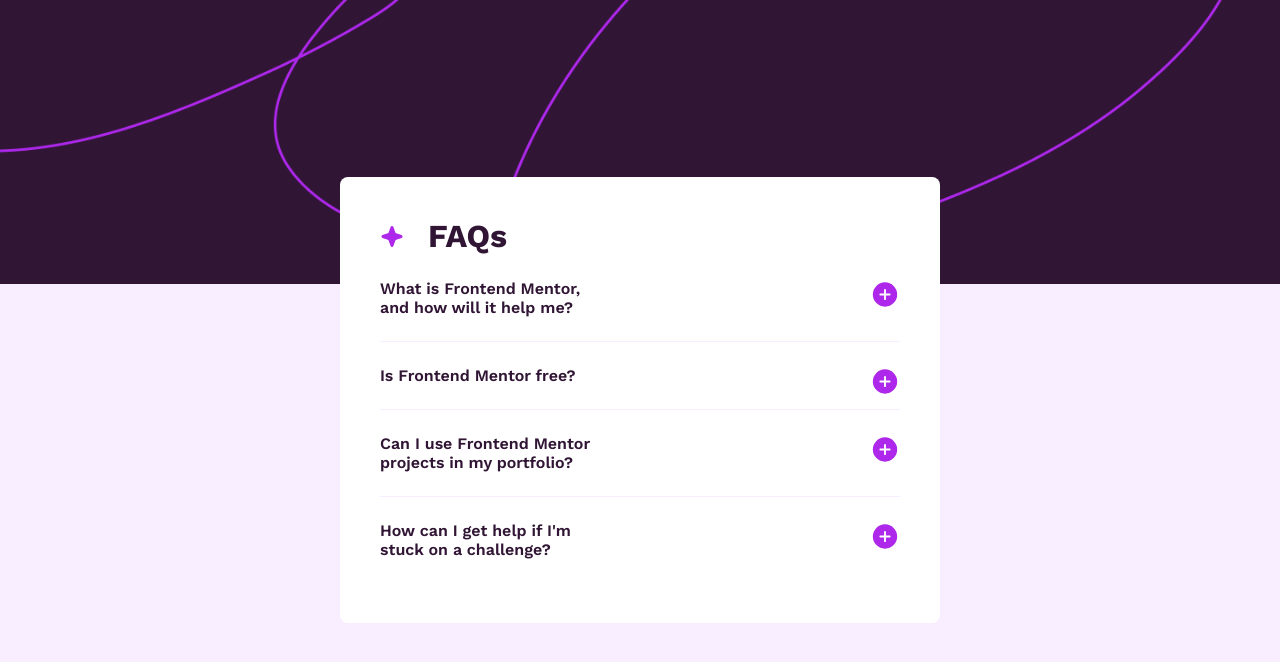
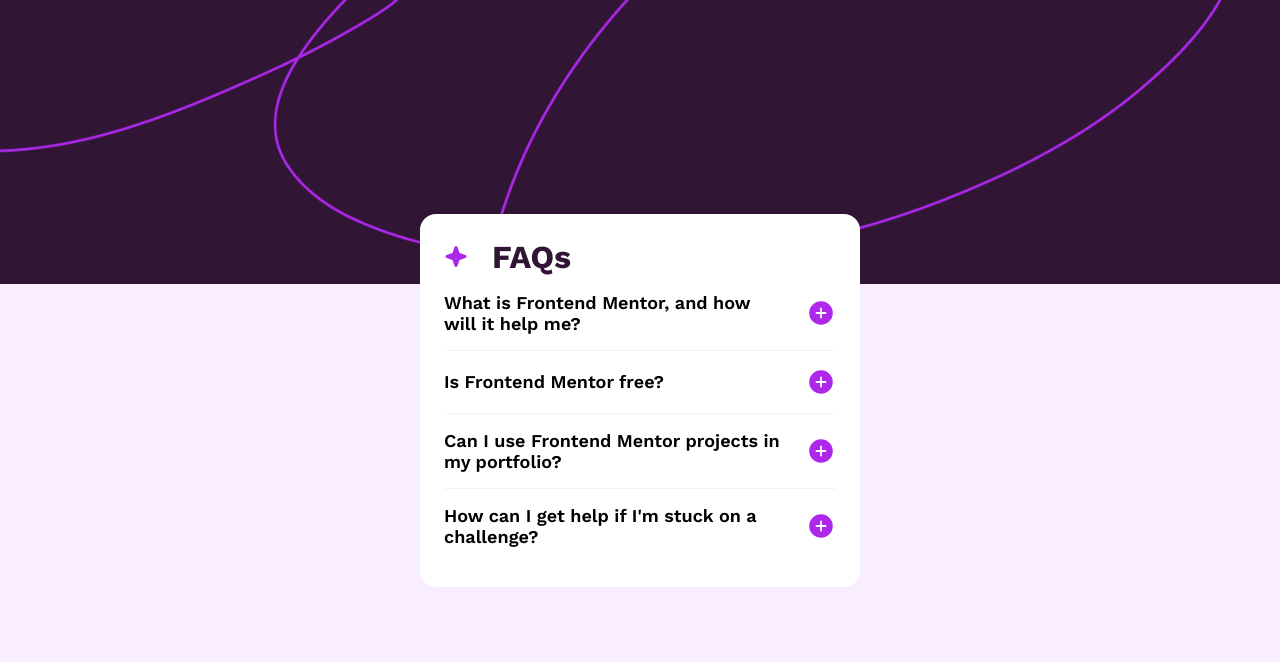
Before and after one commit to Mariana-VV/faq-accordion, a React (Vite) app: page / in a window 1280 px wide. Shown: the top 662 px of the page. Built offline with nearby package versions, Linux system fonts and the light colour scheme.

Commit message:
fix: reimplement accordion

```diff
--- a/src/components/Accordion/Accordion.scss
+++ b/src/components/Accordion/Accordion.scss
@@ -1,15 +1,10 @@
-@use "../../styles/global.scss" as *;
-@use "../../styles/utils/variables.scss" as *;
-@use "../../styles/utils/mixins.scss" as *;
-@use "../../styles/utils/media.scss" as *;
+@use "../../styles/utils/index.scss" as *;
 
 .accordion {
-  border-radius: 8px;
-  background: $white;
-  width: 100%;
-  min-width: 327px;
+  list-style-type: none;
   padding: 24px;
-  min-height: fit-content;
+  background-color: $white;
+  border-radius: 16px;
 
   &__header {
     @include flex-center;
@@ -22,20 +17,61 @@
     font-weight: bold;
     font-size: 32px;
   }
-}
 
-@include onTablet {
-  .accordion {
+  &__item {
+    border-bottom: 1px solid $purple-100;
+    padding: 16px 0;
+
+    &:last-child {
+      border-bottom: none;
+    }
+  }
+
+  &__item-header {
+    display: grid;
+    grid-template-columns: auto 30px;
+    gap: 24px;
+    align-items: center;
+    justify-content: space-between;
+
     width: 100%;
-    max-width: 600px;
-    padding: 40px;
+
+    cursor: pointer;
+    background: none;
+
+    &--open {
+      margin-bottom: 24px;
+    }
+  }
+
+  &__item-header-title {
+    font-weight: 600;
+    font-size: 16px;
+    text-align: left;
+
+    @include onTablet {
+      font-size: 18px;
+      line-height: 21px;
+    }
+  }
+
+  &__collapse {
+    height: 0;
+    overflow: hidden;
+    transition: height 0.3s;
+
+    &--open {
+      height: auto;
+    }
+  }
+
+  &__body-content {
+    font-size: 14px;
+    line-height: 150%;
+
+    @include onTablet {
+      font-size: 16px;
+      line-height: 24px;
+    }
   }
 }
-
-@include onDesktop {
-  .accordion {
-    min-width: 600px;
-    max-width: 900px;
-    padding: 40px;
-  }
-}
--- a/src/components/Accordion/Accordion.tsx
+++ b/src/components/Accordion/Accordion.tsx
@@ -1,71 +1,42 @@
 import "./Accordion.scss";
 
 import Star from "../../assets/images/star.svg?react";
-import { AccordionItem } from "../AccordionItem/AccordionItem";
-import { useState, type FC } from "react";
-import type { Accordion } from "../../types/Accordion";
+import { AccordionList } from "./AccordionList";
 
-const accordion = [
+const ACCORDION_ITEMS = [
   {
+    id: 1,
     title: "What is Frontend Mentor, and how will it help me?",
     text: "Frontend Mentor offers realistic coding challenges to help developers improve their frontend coding skills with projects in HTML, CSS, and JavaScript. It’s suitable for all levels and ideal for portfolio building.",
   },
   {
+    id: 2,
     title: "Is Frontend Mentor free?",
     text: "The majority of our challenges are free, yes. We do have some that are premium and require a Pro subscription to access. It will say on each challenge whether they are free or premium, so it's easy to tell the difference.",
   },
   {
+    id: 3,
     title: "Can I use Frontend Mentor projects in my portfolio?",
     text: "Definitely! Please do feel free to use whatever you build in your portfolio. Helping developers add professional-looking projects to their portfolio was one of the reasons we created this platform!",
   },
   {
+    id: 4,
     title: "How can I get help if I'm stuck on a challenge?",
     text: "The best (and quickest) way to get help on a challenge is in our Discord server. There are thousands of other developers in there, so it's a great place to ask questions. We even have a dedicated 'help' channel! If you haven't joined yet, you can get an invite to our Discord server here.",
   },
 ];
 
 export const Accordions = () => {
-  const [currentItem, setCurrentItem] = useState<Accordion>({
-    title: "",
-    text: "",
-  });
-
   return (
+    <div className="container">
       <section className="accordion">
         <header className="accordion__header">
           <Star />
           <h1 className="accordion__title">FAQs</h1>
         </header>
-      <AccordionList
-        items={accordion}
-        currentItem={currentItem}
-        onCurrentItemClick={setCurrentItem}
-      />
+
+        <AccordionList items={ACCORDION_ITEMS} />
       </section>
+    </div>
   );
 };
-
-type Props = {
-  items: Accordion[];
-  currentItem: Accordion;
-  onCurrentItemClick: (item: Accordion) => void;
-};
-
-export const AccordionList: FC<Props> = ({
-  items,
-  currentItem,
-  onCurrentItemClick,
-}) => {
-  return (
-    <ul className="list">
-      {items.map((item) => (
-        <AccordionItem
-          item={item}
-          currentItem={currentItem}
-          onCurrentItemClick={onCurrentItemClick}
-          key={item.text}
-        />
-      ))}
-    </ul>
-  );
-};
--- /dev/null
+++ b/src/components/Accordion/AccordionItem.tsx
@@ -0,0 +1,48 @@
+import { useRef, type FC } from "react";
+import Plus from "../../assets/images/plus.svg?react";
+import Minus from "../../assets/images/minus.svg?react";
+import type { TAccordionItem } from "../../types/Accordion";
+
+type Props = {
+  item: TAccordionItem;
+  currentId: number | null;
+  handler: (id: number) => void;
+};
+
+export const AccordionItem: FC<Props> = ({ item, currentId, handler }) => {
+  const ref = useRef<HTMLDivElement | null>(null);
+
+  return (
+    <li className="accordion__item">
+      <button
+        type="button"
+        className={`accordion__item-header ${
+          currentId === item.id ? "accordion__item-header--open" : ""
+        }`}
+        onClick={() => handler(item.id)}
+      >
+        <h3 className="accordion__item-header-title">{item.title}</h3>
+        {currentId === item.id ? (
+          <Minus width={30} height={30} />
+        ) : (
+          <Plus width={30} height={30} />
+        )}
+      </button>
+
+      <div
+        className={`accordion__collapse ${
+          currentId === item.id ? "accordion__collapse--open" : ""
+        }`}
+        style={
+          currentId === item.id
+            ? { height: ref.current?.scrollHeight || 0 }
+            : { height: 0 }
+        }
+      >
+        <div className="accordion__body" ref={ref}>
+          <p className={`accordion__body-content`}>{item.text}</p>
+        </div>
+      </div>
+    </li>
+  );
+};
--- /dev/null
+++ b/src/components/Accordion/AccordionList.tsx
@@ -0,0 +1,28 @@
+import { useState, type FC } from "react";
+import type { TAccordionItem } from "../../types/Accordion";
+import { AccordionItem } from "./AccordionItem";
+
+type Props = {
+  items: TAccordionItem[];
+};
+
+export const AccordionList: FC<Props> = ({ items }) => {
+  const [openId, setOpenId] = useState<number | null>(null);
+
+  return (
+    <ul className="list">
+      {items.map((item) => (
+        <AccordionItem
+          item={item}
+          key={item.id}
+          currentId={openId}
+          handler={
+            item.id === openId
+              ? () => setOpenId(null)
+              : () => setOpenId(item.id)
+          }
+        />
+      ))}
+    </ul>
+  );
+};
--- a/src/components/AccordionItem/AccordionItem.scss
+++ /dev/null
@@ -1,51 +0,0 @@
-@use "../../styles/utils/variables" as *;
-@use "../../styles/utils/mixins" as *;
-@use "../../styles/utils/media" as *;
-
-.item {
-  padding-block-start: 24px;
-  border-bottom: 1px solid $purple-100;
-
-  &__header {
-    @include flex-between;
-    align-items: start;
-  }
-  &__title {
-    color: $purple-950;
-    font-size: 16px;
-    font-weight: 600;
-    width: 100%;
-    max-width: 225px;
-    margin-block-end: 24px;
-    transition: 0.4s;
-
-    &:hover {
-      color: $violet;
-    }
-  }
-
-  &__content {
-    line-height: 24px;
-    width: 100%;
-    max-width: 279px;
-    color: $purple-600;
-  }
-}
-
-.item:last-child {
-  border-bottom: none;
-}
-
-@include onTablet {
-  .item {
-    &__content {
-    }
-  }
-}
-
-@include onDesktop {
-  .item {
-    &__content {
-    }
-  }
-}
--- a/src/components/AccordionItem/AccordionItem.tsx
+++ /dev/null
@@ -1,40 +0,0 @@
-import { type FC } from "react";
-import "./AccordionItem.scss";
-import Plus from "../../assets/images/plus.svg?react";
-import Minus from "../../assets/images/minus.svg?react";
-import type { Accordion } from "../../types/Accordion";
-
-type Props = {
-  item: Accordion;
-  currentItem: Accordion;
-  onCurrentItemClick: (item: Accordion) => void;
-};
-
-export const AccordionItem: FC<Props> = ({
-  item,
-  currentItem,
-  onCurrentItemClick,
-}) => {
-  const isOpen = item === currentItem;
-
-  function handleCurrentItemClick() {
-    onCurrentItemClick(
-      isOpen
-        ? {
-            title: "",
-            text: "",
-          }
-        : item
-    );
-  }
-
-  return (
-    <li className="item">
-      <div className="item__header" onClick={handleCurrentItemClick}>
-        <h3 className="item__title">{item.title}</h3>
-        {currentItem === item ? <Minus /> : <Plus />}
-      </div>
-      {isOpen && <p className="item__content">{item.text}</p>}
-    </li>
-  );
-};
--- a/src/styles/container/container.scss
+++ b/src/styles/container/container.scss
@@ -0,0 +1,14 @@
+@use "../utils/index.scss" as *;
+
+.container {
+  margin: 0 auto;
+  padding: 0 24px;
+
+  @include onTablet {
+    padding: 0 84px;
+  }
+
+  @include onDesktop {
+    padding: 0 420px;
+  }
+}
--- a/src/styles/global.scss
+++ b/src/styles/global.scss
@@ -1 +1,6 @@
 @forward "../styles/utils/index.scss";
+@use "../styles/container/container.scss" as *;
+
+#root {
+  width: 100%;
+}
--- a/src/styles/utils/_media.scss
+++ b/src/styles/utils/_media.scss
@@ -1,11 +1,11 @@
 @mixin onTablet {
-  @media (max-width: 768px) {
+  @media (min-width: 768px) {
     @content;
   }
 }
 
 @mixin onDesktop {
-  @media (max-width: 1440px) {
+  @media (min-width: 1280px) {
     @content;
   }
 }
--- a/src/types/Accordion.ts
+++ b/src/types/Accordion.ts
@@ -1,4 +1,5 @@
-export interface Accordion {
+export interface TAccordionItem {
+  id: number;
   title: string;
   text: string;
 }
```
Also changed, not shown: src/components/AccordionList/AccordionList.scss (deleted), src/components/AccordionList/AccordionList.tsx (deleted), 1 other file (tests, documents, lock files or other folders). Lines whose indentation alone changed are shown as unchanged.
